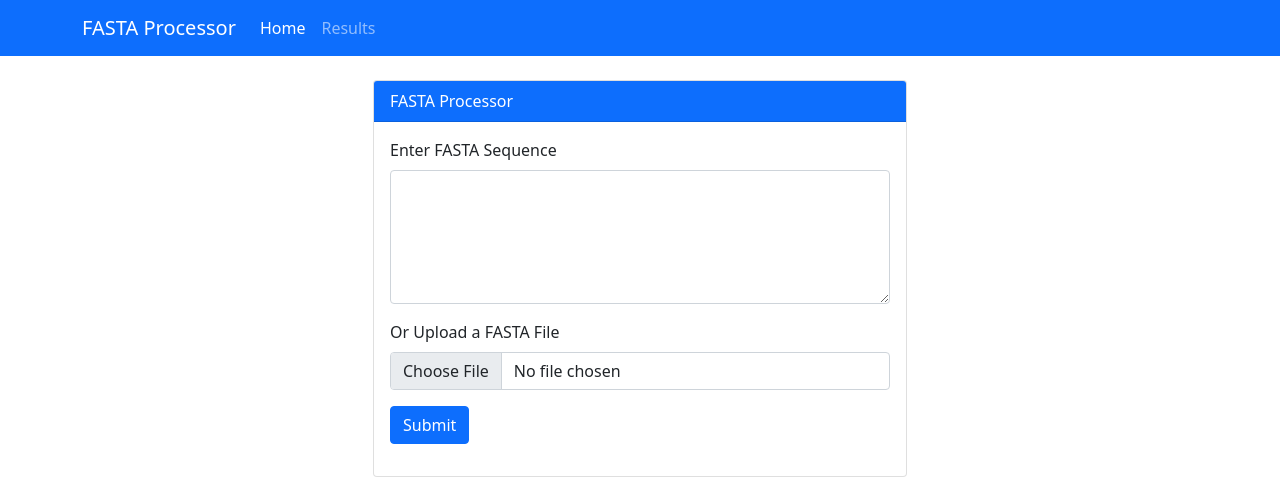
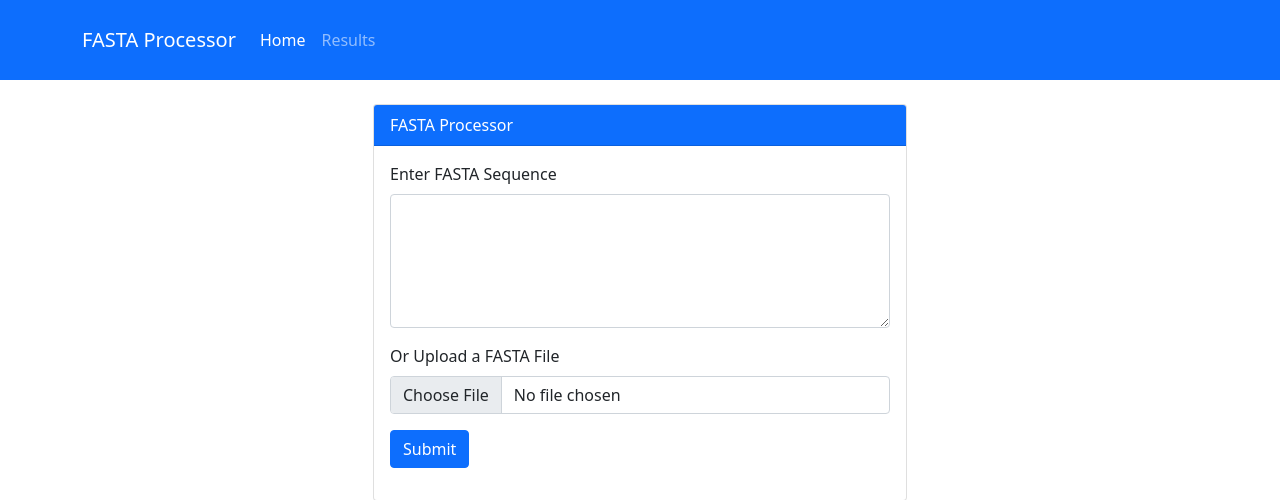
Before and after one commit to bartongroup/SM_dundee-resource-templates, a Flask app: page / in a window 1280 px wide. Shown: the top 500 px of the page. Run offline with Flask 3, Linux system fonts and the light colour scheme; some libraries are stand-ins or nearby versions.

Commit message:
Broaden navbar height to 80px for improved layout

```diff
--- a/app/static/css/styles.css
+++ b/app/static/css/styles.css
@@ -9,3 +9,8 @@
 .table-warning {
     background-color: #ffeeba;  /* light yellow */
 }
+
+/* Broaden navbar */
+.navbar {
+    height: 80px;
+}
```
